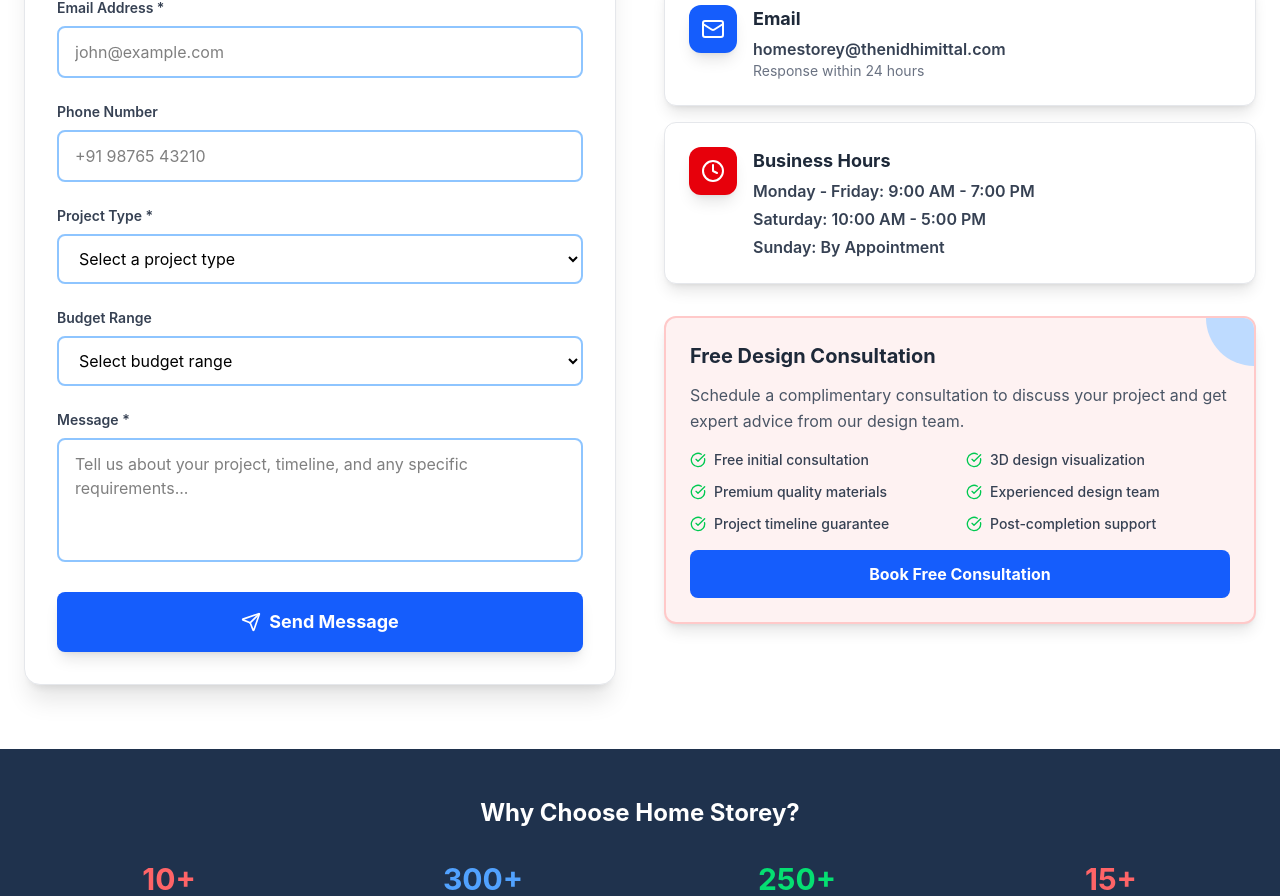
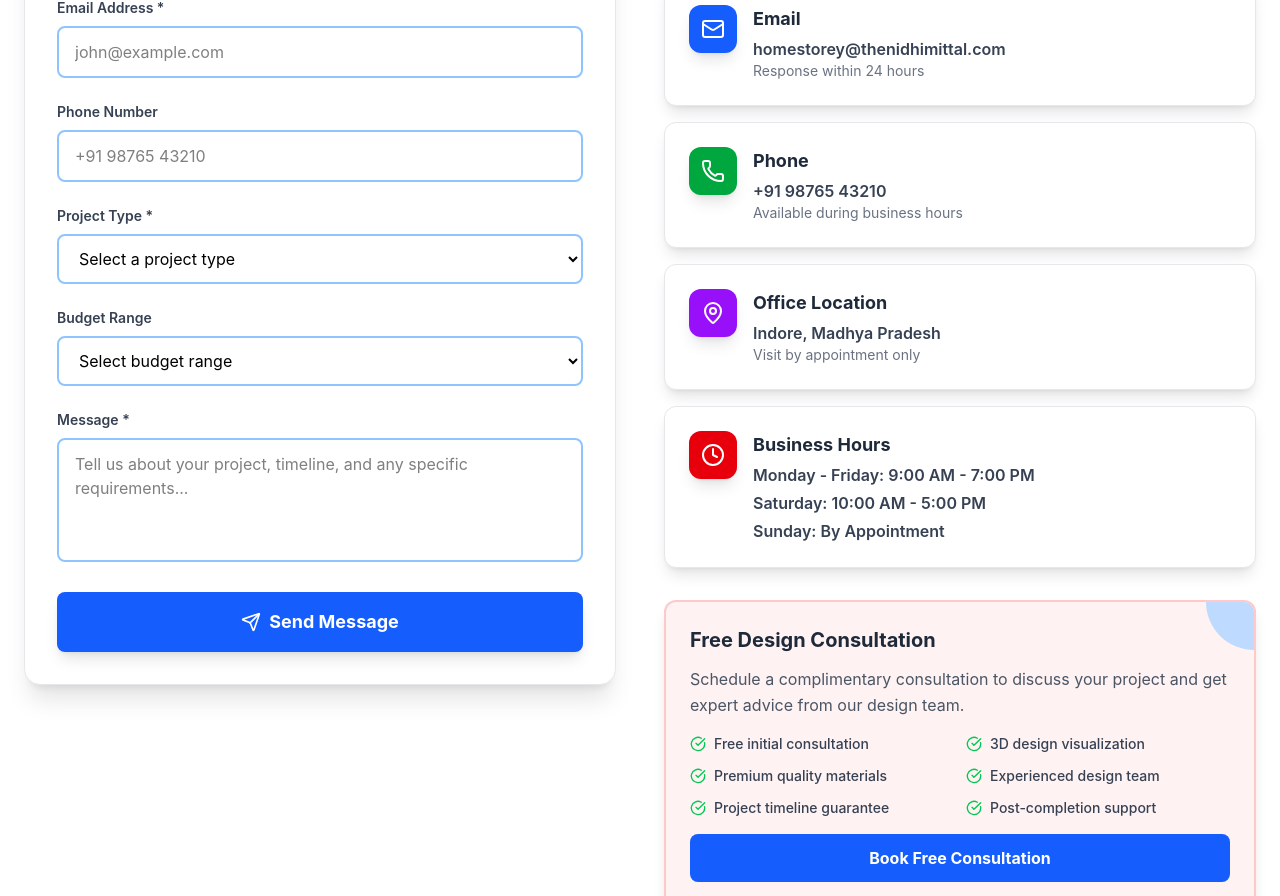
Before and after one commit to sachinrawat6264384464/newone, a Next.js app: page /contact in a window 1280 px wide. Shown: the part 800-1696 px from the top of the page. Built offline with nearby package versions, Linux system fonts and the light colour scheme; no server answers.

Commit message:
code with successfull build

```diff
--- a/src/app/contact/page.tsx
+++ b/src/app/contact/page.tsx
@@ -1,4 +1,4 @@
-// app/contact/page.tsx - Updated with email notification
+// app/contact/page.tsx - Updated with email notification and fixed warnings
 'use client'
 import { useState } from 'react'
 import { motion } from 'framer-motion'
@@ -315,14 +315,13 @@ export default function Contact() {
                 </div>
               </motion.div>
 
-              {/* Contact Information - Rest of your existing code */}
+              {/* Contact Information */}
               <motion.div
                 initial={{ opacity: 0, x: 50 }}
                 animate={{ opacity: 1, x: 0 }}
                 transition={{ duration: 0.8, delay: 0.2 }}
                 className="space-y-8"
               >
-                {/* Your existing contact information section */}
                 <div>
                   <span className="text-red-600 font-semibold text-lg">Lets Connect</span>
                   <h2 className="text-3xl font-bold text-gray-800 mt-2 mb-4">Contact Information</h2>
@@ -345,6 +344,35 @@ export default function Contact() {
                       <p className="text-sm text-gray-500">Response within 24 hours</p>
                     </div>
                   </motion.div>
+
+                  <motion.div
+                    whileHover={{ scale: 1.02, x: 10 }}
+                    className="flex items-start space-x-4 bg-white p-6 rounded-xl shadow-lg border border-gray-200"
+                  >
+                    <div className="bg-green-600 p-3 rounded-xl shadow-lg">
+                      <Phone className="w-6 h-6 text-white" />
+                    </div>
+                    <div>
+                      <h3 className="font-bold text-gray-800 mb-1 text-lg">Phone</h3>
+                      <p className="text-gray-700 font-semibold">+91 98765 43210</p>
+                      <p className="text-sm text-gray-500">Available during business hours</p>
+                    </div>
+                  </motion.div>
+
+                  <motion.div
+                    whileHover={{ scale: 1.02, x: 10 }}
+                    className="flex items-start space-x-4 bg-white p-6 rounded-xl shadow-lg border border-gray-200"
+                  >
+                    <div className="bg-purple-600 p-3 rounded-xl shadow-lg">
+                      <MapPin className="w-6 h-6 text-white" />
+                    </div>
+                    <div>
+                      <h3 className="font-bold text-gray-800 mb-1 text-lg">Office Location</h3>
+                      <p className="text-gray-700 font-semibold">Indore, Madhya Pradesh</p>
+                      <p className="text-sm text-gray-500">Visit by appointment only</p>
+                    </div>
+                  </motion.div>
+
                   <motion.div
                     whileHover={{ scale: 1.02, x: 10 }}
                     className="flex items-start space-x-4 bg-white p-6 rounded-xl shadow-lg border border-gray-200"
--- a/src/app/gallery/page.tsx
+++ b/src/app/gallery/page.tsx
@@ -3,7 +3,7 @@
 import { motion } from "framer-motion";
 import { useState } from "react";
 import Layout from "../../components/Layout";
-import { ChevronLeft, ChevronRight, Star, ArrowRight, Home, Sparkles, Circle } from "lucide-react";
+import { ChevronLeft, ChevronRight, Star, ArrowRight, Home, Sparkles } from "lucide-react";
 import Link from "next/link";
 import Image from "next/image";
 
@@ -593,7 +593,7 @@ export default function Gallery() {
               viewport={{ once: true }}
               className="text-xl lg:text-2xl mb-12 opacity-90 leading-relaxed max-w-3xl mx-auto"
             >
-              Let's bring your vision to life with our comprehensive design services.
+              Let&apos;s bring your vision to life with our comprehensive design services.
               Your dream space is just one consultation away.
             </motion.p>
 
--- a/src/app/page.tsx
+++ b/src/app/page.tsx
@@ -4,7 +4,6 @@ import { motion } from "framer-motion";
 import Layout from "../components/Layout";
 import HeroCarousel from "../components/HeroCarousel";
 import FloatingElements from "../components/FloatingElements";
-import { ChevronRight } from "lucide-react";
 import {
   ChefHat,
   Utensils,
--- a/src/components/Layout.tsx
+++ b/src/components/Layout.tsx
@@ -6,13 +6,11 @@ import Image from "next/image";
 import { Menu, X } from "lucide-react";
 import { motion, AnimatePresence } from "framer-motion";
 import {
-  Phone,
   Mail,
   MapPin,
   Facebook,
   Twitter,
   Instagram,
-  Linkedin,
   ArrowRight,
   Star,
   Heart
@@ -41,7 +39,6 @@ const Layout = ({ children }: LayoutProps) => {
       { icon: Facebook, href: "#", label: "Facebook", color: "hover:text-blue-500" },
       { icon: Instagram, href: "#", label: "Instagram", color: "hover:text-pink-500" },
       { icon: Twitter, href: "#", label: "Twitter", color: "hover:text-blue-400" }
-
     ];
 
     return (
@@ -355,6 +352,7 @@ const Layout = ({ children }: LayoutProps) => {
             <button
               className="md:hidden"
               onClick={() => setIsMenuOpen(!isMenuOpen)}
+              aria-label="Toggle mobile menu"
             >
               {isMenuOpen ? (
                 <X className="w-6 h-6" />
@@ -377,24 +375,28 @@ const Layout = ({ children }: LayoutProps) => {
                   <Link
                     href="/"
                     className="text-gray-700 hover:text-primary-600 transition-colors"
+                    onClick={() => setIsMenuOpen(false)}
                   >
                     Home
                   </Link>
                   <Link
                     href="/gallery"
                     className="text-gray-700 hover:text-primary-600 transition-colors"
+                    onClick={() => setIsMenuOpen(false)}
                   >
                     Gallery
                   </Link>
                   <Link
                     href="/contact"
                     className="text-gray-700 hover:text-primary-600 transition-colors"
+                    onClick={() => setIsMenuOpen(false)}
                   >
                     Contact
                   </Link>
                   <Link
                     href="/contact"
                     className="bg-red-600 text-white px-6 py-2 rounded-lg hover:bg-red-700 transition-colors text-center"
+                    onClick={() => setIsMenuOpen(false)}
                   >
                     Get Free Consultation
                   </Link>
--- a/src/lib/emailService.ts
+++ b/src/lib/emailService.ts
@@ -1,4 +1,4 @@
-// lib/emailService.ts - Final TypeScript-Safe Version
+// lib/emailService.ts - Production-Ready TypeScript Version
 import nodemailer from 'nodemailer'
 
 interface ContactFormData {
@@ -22,6 +22,13 @@ interface EmailResult {
     response?: string
     command?: string
   }
+}
+
+interface SMTPError extends Error {
+  code?: string
+  response?: string
+  responseCode?: number
+  command?: string
 }
 
 // Create transporter for Brevo
@@ -147,15 +154,16 @@ export const sendContactNotification = async (formData: ContactFormData): Promis
     try {
       await transporter.verify()
       console.log('✅ Brevo SMTP connection successful!')
-    } catch (verifyError: any) {
+    } catch (verifyError) {
+      const smtpError = verifyError as SMTPError
       console.error('❌ SMTP verification failed:', {
-        error: verifyError.message,
-        code: verifyError.code,
-        response: verifyError.response
+        error: smtpError.message,
+        code: smtpError.code,
+        response: smtpError.response
       })
 
       // Provide specific guidance based on error
-      if (verifyError.code === 'EAUTH') {
+      if (smtpError.code === 'EAUTH') {
         console.error('🔑 Authentication Error - Possible causes:')
         console.error('   1. Using API key instead of SMTP key')
         console.error('   2. Incorrect SMTP username (should be your Brevo login email)')
@@ -219,18 +227,19 @@ Submitted: ${new Date().toLocaleString('en-IN', { timeZone: 'Asia/Kolkata' })}
       provider: 'Brevo'
     }
 
-  } catch (error: any) {
+  } catch (error) {
+    const smtpError = error as SMTPError
     console.error('❌ Brevo email sending failed:')
-    console.error('   Error:', error.message)
-    console.error('   Code:', error.code)
-    console.error('   Response:', error.response)
-    console.error('   Command:', error.command)
+    console.error('   Error:', smtpError.message)
+    console.error('   Code:', smtpError.code)
+    console.error('   Response:', smtpError.response)
+    console.error('   Command:', smtpError.command)
 
     // Enhanced error messages with proper typing
     let errorMessage = 'Unknown error'
     const suggestions: string[] = []
 
-    if (error.code === 'EAUTH') {
+    if (smtpError.code === 'EAUTH') {
       errorMessage = 'Brevo authentication failed'
       suggestions.push(
         'Check you\'re using SMTP key (not API key)',
@@ -238,17 +247,17 @@ Submitted: ${new Date().toLocaleString('en-IN', { timeZone: 'Asia/Kolkata' })}
         'Generate a new SMTP key from Brevo dashboard',
         'Ensure SMTP key is active and not expired'
       )
-    } else if (error.code === 'ESOCKET') {
+    } else if (smtpError.code === 'ESOCKET') {
       errorMessage = 'Network connection failed'
       suggestions.push('Check internet connection', 'Try again in a moment')
-    } else if (error.responseCode === 550) {
+    } else if (smtpError.responseCode === 550) {
       errorMessage = 'Email rejected by Brevo'
       suggestions.push(
         'Verify sender email is authorized',
         'Check if account is in good standing'
       )
     } else {
-      errorMessage = error.message
+      errorMessage = smtpError.message || 'Unknown error occurred'
     }
 
     if (suggestions.length > 0) {
@@ -264,9 +273,9 @@ Submitted: ${new Date().toLocaleString('en-IN', { timeZone: 'Asia/Kolkata' })}
       provider: 'Brevo',
       suggestions,
       details: {
-        code: error.code,
-        response: error.response,
-        command: error.command
+        code: smtpError.code,
+        response: smtpError.response,
+        command: smtpError.command
       }
     }
   }
```
